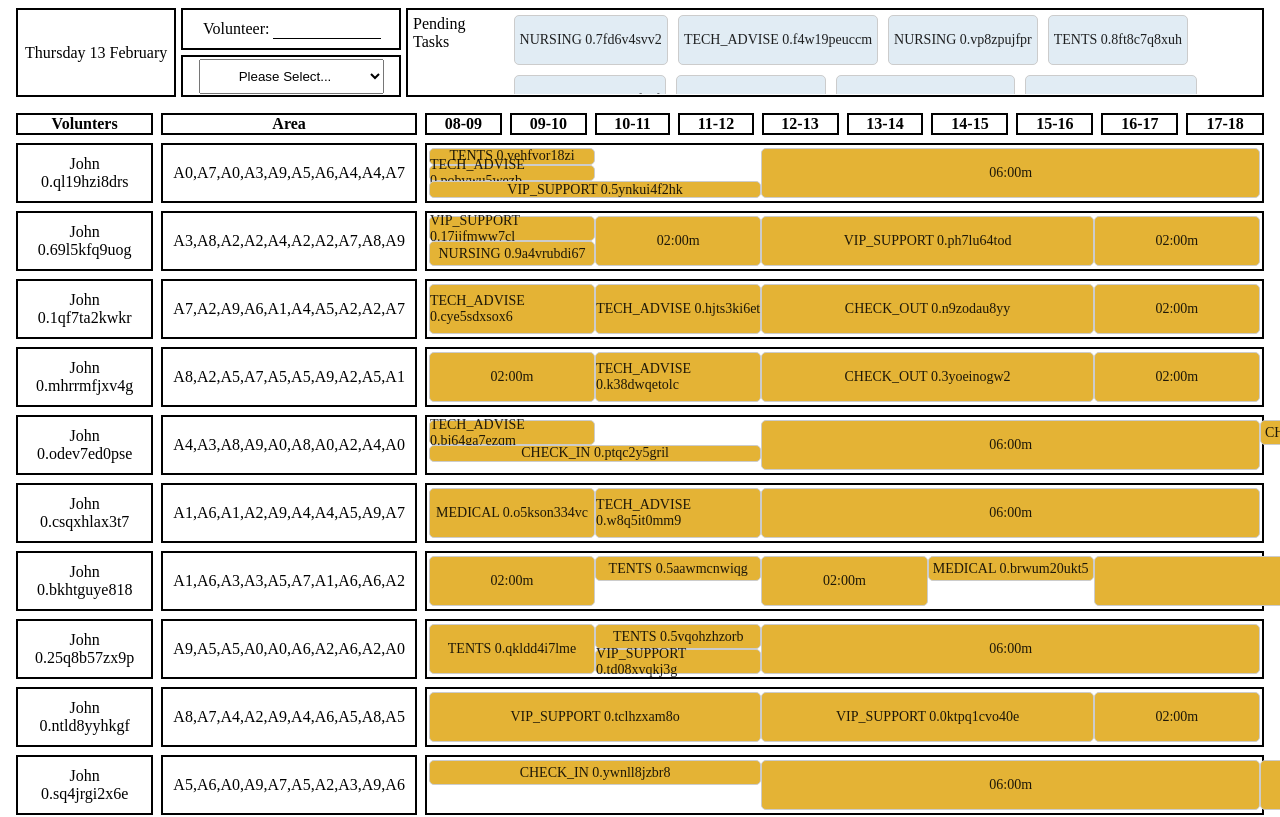
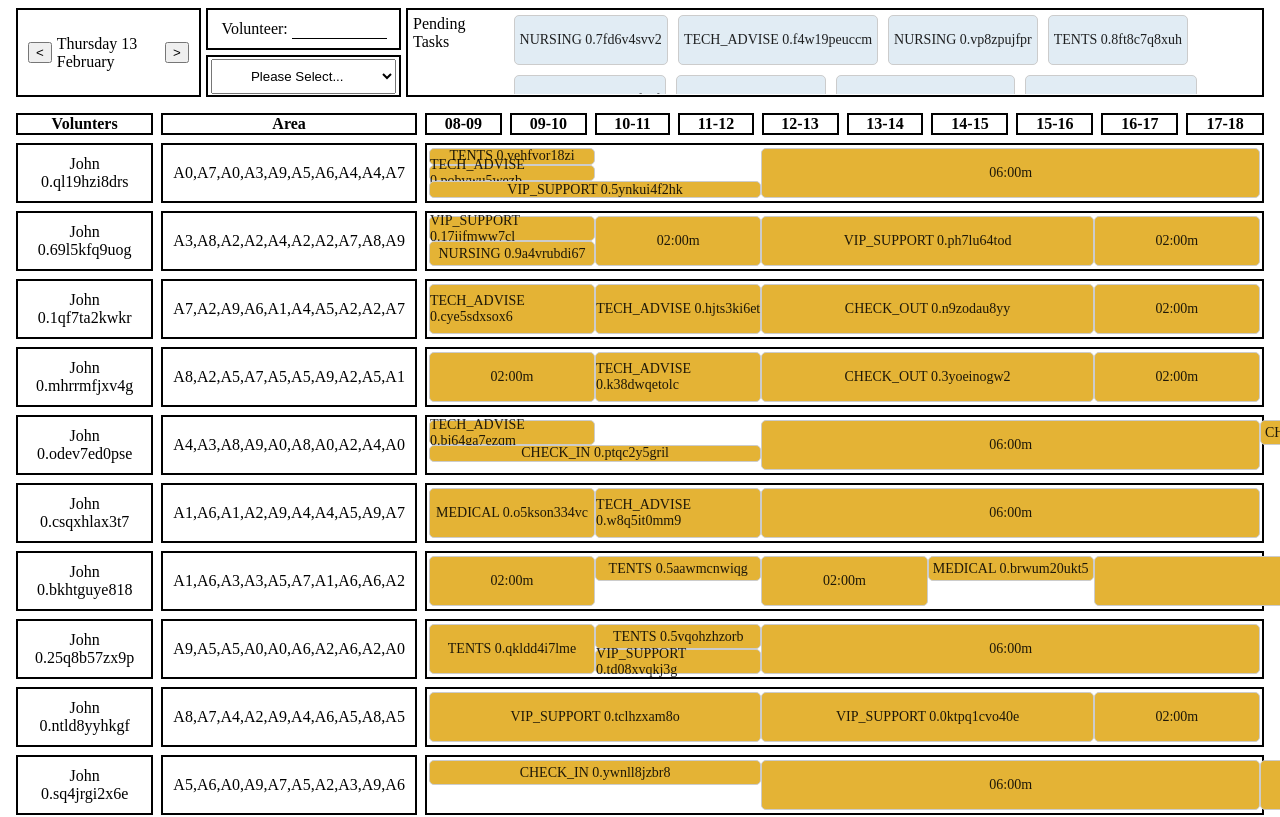
Before and after one commit to jgomesmv/AngularTasksManager, an Angular app: page / in a window 1280 px wide. Shown: the top 817 px of the page. Built offline with nearby package versions, Linux system fonts and the light colour scheme; sample sign-in values are in the browser's storage.

Commit message:
improve date navigator component

```diff
--- a/src/app/core/components/date-navigator/date-navigator.component.html
+++ b/src/app/core/components/date-navigator/date-navigator.component.html
@@ -1 +1,3 @@
-<p>{{this.currentDate}}</p>
+<button class="c-dateNavigator__button" (click)="onBackClick()"><</button>
+<p>{{ this.currentDate }}</p>
+<button class="c-dateNavigator__button" (click)="onForwardClick()">></button>
--- a/src/app/core/components/date-navigator/date-navigator.component.scss
+++ b/src/app/core/components/date-navigator/date-navigator.component.scss
@@ -2,8 +2,13 @@
   &:host {
     display: flex;
     padding: 5px;
+    flex-direction: row;
     justify-content: center;
     align-items: center;
     border: 2px solid black;
   }
+
+  &__button {
+    margin: 5px;
+  }
 }
--- a/src/app/core/components/date-navigator/date-navigator.component.ts
+++ b/src/app/core/components/date-navigator/date-navigator.component.ts
@@ -1,4 +1,4 @@
-import { Component, OnInit } from '@angular/core';
+import { Component, OnInit, EventEmitter, Output } from '@angular/core';
 import moment from 'moment';
 
 @Component({
@@ -8,6 +8,8 @@ import moment from 'moment';
   host: { class: 'c-dateNavigator' }
 })
 export class DateNavigatorComponent implements OnInit {
+  @Output() currentDateChanged = new EventEmitter<Date>();
+
   currentDate: string;
 
   constructor() {}
@@ -15,4 +17,18 @@ export class DateNavigatorComponent implements OnInit {
   ngOnInit(): void {
     this.currentDate = moment(new Date()).format('dddd DD MMMM');
   }
+
+  onBackClick(): void {
+    this.currentDate = moment(this.currentDate)
+      .subtract(1, 'day')
+      .format('dddd DD MMMM');
+    this.currentDateChanged.emit(moment(this.currentDate).toDate());
+  }
+
+  onForwardClick(): void {
+    this.currentDate = moment(this.currentDate)
+      .add(1, 'day')
+      .format('dddd DD MMMM');
+    this.currentDateChanged.emit(moment(this.currentDate).toDate());
+  }
 }
--- a/src/app/tasks/pages/today/resources/users-grid/user-task-grid.component.scss
+++ b/src/app/tasks/pages/today/resources/users-grid/user-task-grid.component.scss
@@ -7,13 +7,13 @@
   }
 
   &__dateNavigator {
-    width: 12%;
+    width: 14%;
   }
 
   &__filters {
     display: flex;
     margin: 0 5px;
-    width: 18%;
+    width: 16%;
     flex-direction: column;
   }
 
```
